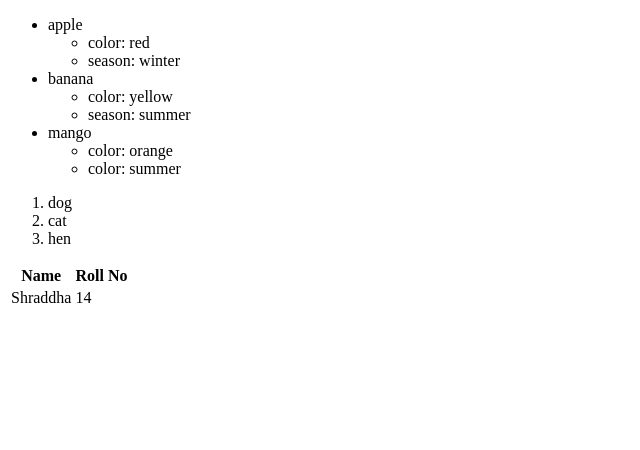
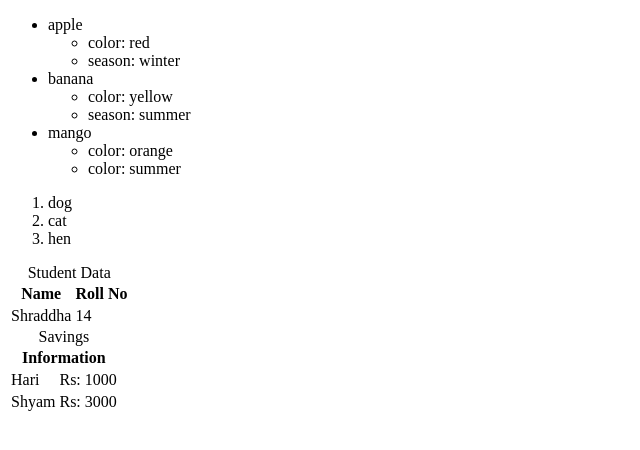
Before and after one commit to wjxnl/html, a plain HTML site: page list.html in a window 1280 px wide. Shown: the whole page, without its empty margins (0-640 px from the left). Drawn offline with Linux system fonts and the light colour scheme.

Commit message:
new changes

```diff
--- a/list.html
+++ b/list.html
@@ -34,14 +34,40 @@
         </ol>
 
         <table>
+            <thead>
+            <caption>Student Data</caption>
             <tr>
                 <th>Name</th>
                 <th>Roll No</th>
             </tr>
+            </thead>
+
+            <tbody>
             <tr>
                 <td>Shraddha</td>
                 <td>14</td>
             </tr>
+            </tbody>
+        </table>
+
+        <table>
+            <caption>Savings</caption>
+            <thead>
+                <tr>
+                    <th colspan="2">Information</th>
+                </tr>
+            </thead>
+
+            <tbody>
+                <tr>
+                    <td>Hari</td>
+                    <td>Rs: 1000</td>
+                </tr>
+                <tr>
+                    <td>Shyam</td>
+                    <td>Rs: 3000</td>
+                </tr>
+            </tbody>
         </table>
     </main>
     <footer>
```
Also changed, not shown: forms.html (added, +28 -0 lines).
